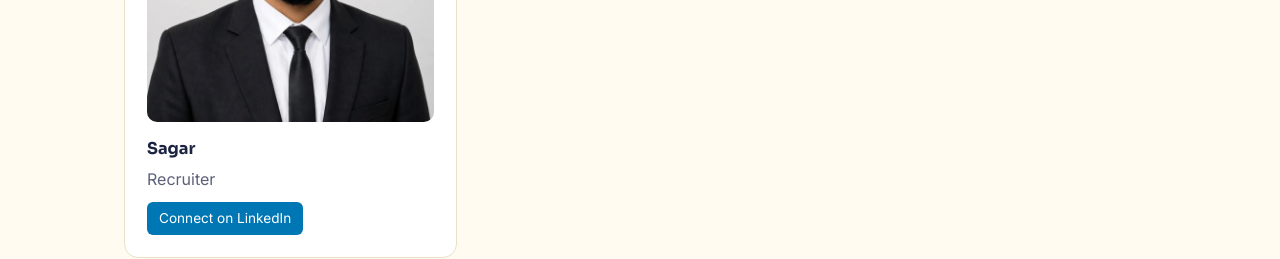
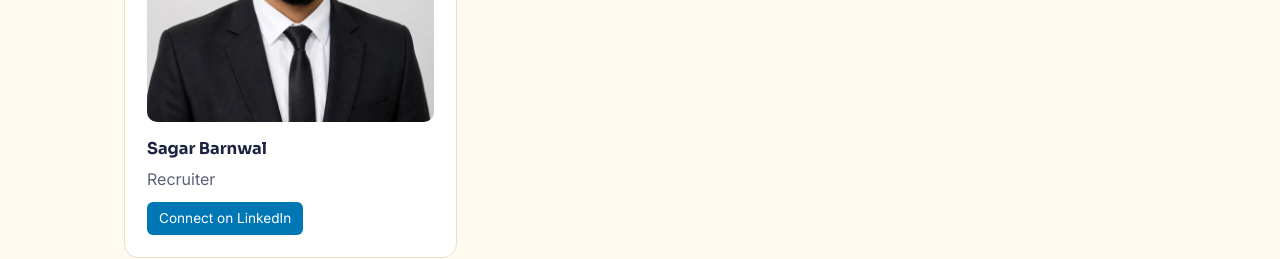
Before and after one commit to Deepak172003/MS_Consultant, a React (Vite) app: page /MS_Consultant/about in a window 1280 px wide. Shown: the part 2520-2779 px from the top of the page. Built offline with nearby package versions, Linux system fonts and the light colour scheme.

Commit message:
Update Sagar's name to 'Sagar Barnwal'

```diff
--- a/src/pages/About.jsx
+++ b/src/pages/About.jsx
@@ -55,7 +55,7 @@ const team = [
     linkedin: "https://www.linkedin.com/in/ashish-kumar-4125a5368",
   },
   {
-    name: "Sagar",
+    name: "Sagar Barnwal",
     role: "Recruiter",
     photo: "Sagar.webp",
     linkedin: "https://www.linkedin.com/in/sagar-barnwal-8b26a9426",
```
